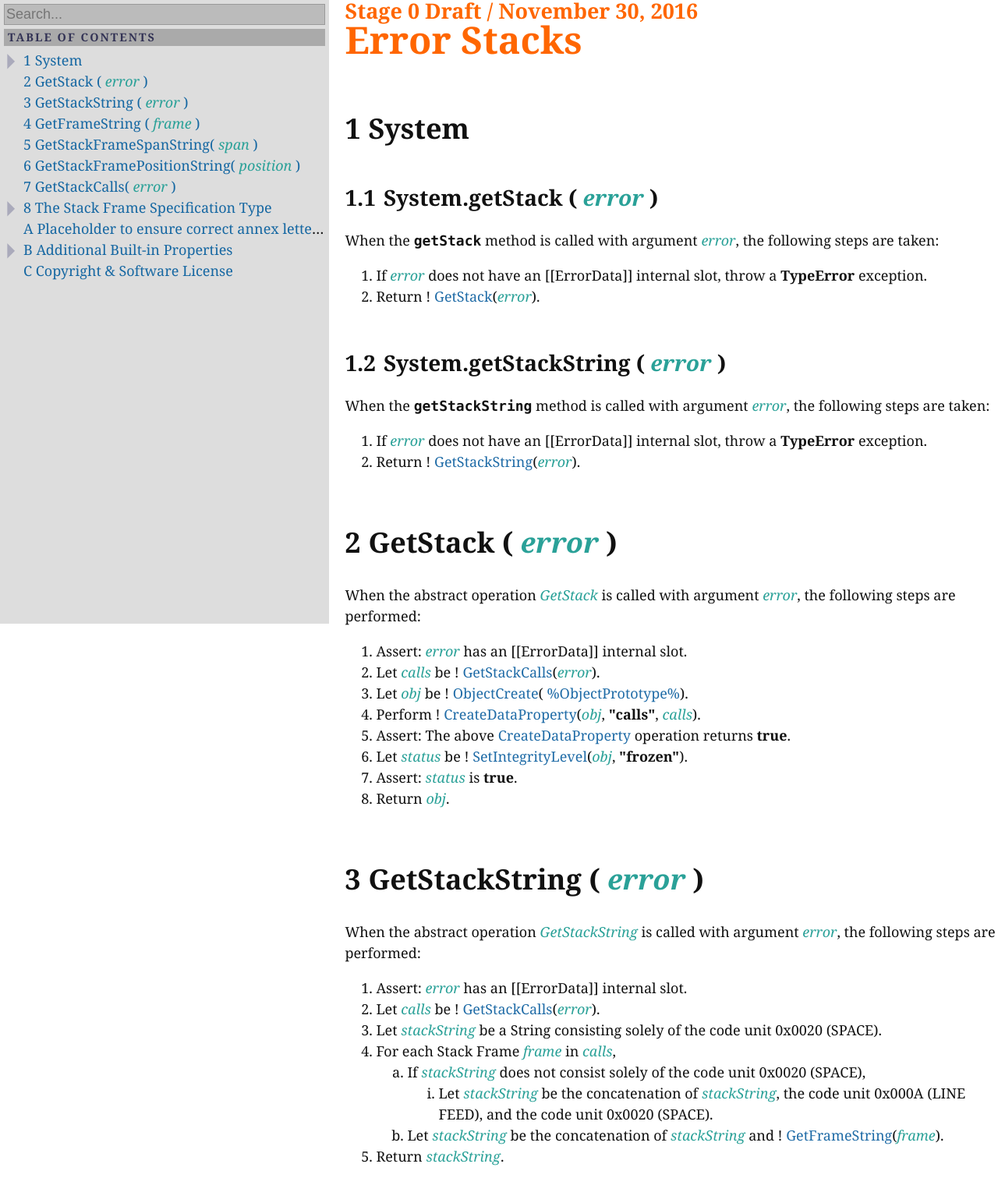
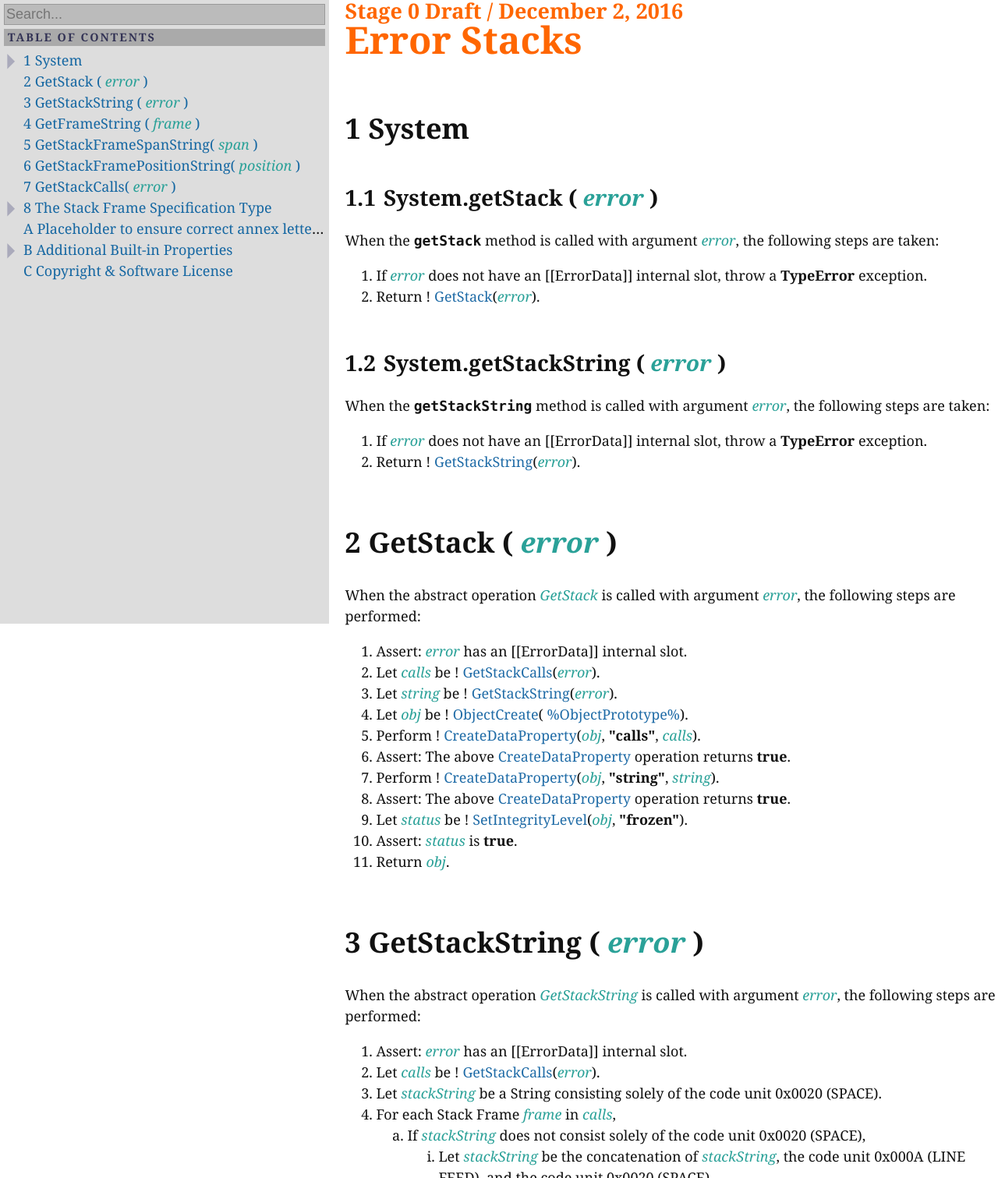
Before and after one commit to tc39/proposal-error-stacks, a website: page index.html in a window 1280 px wide. Shown: the top 1511 px of the page at 78% size. Drawn offline with nearby package versions, Linux system fonts and the light colour scheme.

Commit message:
Add `string` property to `getStack` object.

```diff
--- a/index.html
+++ b/index.html
@@ -344,7 +344,7 @@
 		</div>
 	</div>
 	<div id="spec-container">
-		<h1 class="version">Stage 0 Draft / November 30, 2016</h1>
+		<h1 class="version">Stage 0 Draft / December 2, 2016</h1>
 		<h1 class="title">Error Stacks</h1>
 
 		<emu-clause id="sec-system">
@@ -391,12 +391,20 @@
 					<li>Assert: <var>error</var> has an [[ErrorData]] internal slot.</li>
 					<li>Let <var>calls</var> be !
 						<emu-xref aoid="GetStackCalls"><a href="#sec-getstackcalls">GetStackCalls</a></emu-xref>(<var>error</var>).</li>
+					<li>Let <var>string</var> be !
+						<emu-xref aoid="GetStackString"><a href="#sec-getstackstring">GetStackString</a></emu-xref>(<var>error</var>).</li>
 					<li>Let <var>obj</var> be !
 						<emu-xref aoid="ObjectCreate"><a href="https://tc39.github.io/ecma262/#sec-objectcreate">ObjectCreate</a></emu-xref>(
 						<emu-xref href="#sec-properties-of-the-object-prototype-object"><a href="https://tc39.github.io/ecma262/#sec-properties-of-the-object-prototype-object">%ObjectPrototype%</a></emu-xref>).</li>
 					<li>Perform !
 						<emu-xref aoid="CreateDataProperty"><a href="https://tc39.github.io/ecma262/#sec-createdataproperty">CreateDataProperty</a></emu-xref>(<var>obj</var>,
 						<emu-val>"calls"</emu-val>, <var>calls</var>).</li>
+					<li>Assert: The above
+						<emu-xref aoid="CreateDataProperty"><a href="https://tc39.github.io/ecma262/#sec-createdataproperty">CreateDataProperty</a></emu-xref> operation returns
+						<emu-val>true</emu-val>.</li>
+					<li>Perform !
+						<emu-xref aoid="CreateDataProperty"><a href="https://tc39.github.io/ecma262/#sec-createdataproperty">CreateDataProperty</a></emu-xref>(<var>obj</var>,
+						<emu-val>"string"</emu-val>, <var>string</var>).</li>
 					<li>Assert: The above
 						<emu-xref aoid="CreateDataProperty"><a href="https://tc39.github.io/ecma262/#sec-createdataproperty">CreateDataProperty</a></emu-xref> operation returns
 						<emu-val>true</emu-val>.</li>
```
Also changed, not shown: 1 other file.
